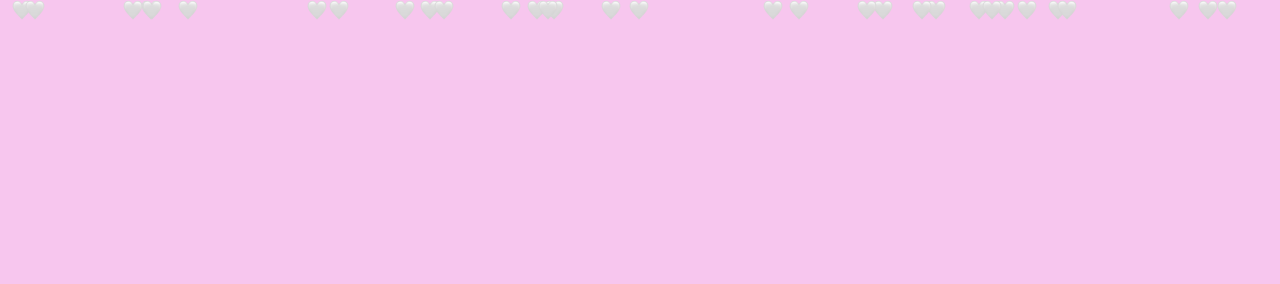
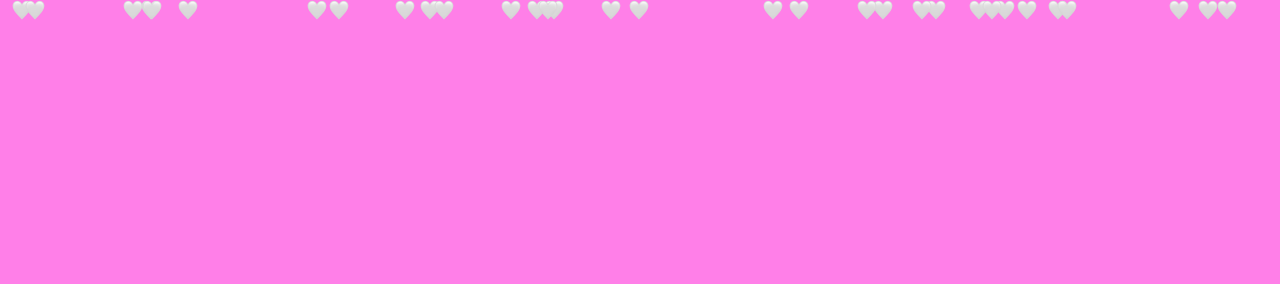
Before and after one commit to ujjwal-fsl/gift4saal, a plain HTML site: page two.html in a window 1280 px wide. Shown: the top 284 px of the page. Drawn offline with Linux system fonts and the light colour scheme.

Commit message:
Update two.css

```diff
--- a/two.css
+++ b/two.css
@@ -13,7 +13,7 @@ body {
     justify-content: center;
     align-items: center;
     height: 100vh;
-    background-color: #f7c6ee; /* Cute lovely pinkish purple background */
+    background-color: #ff7fe8; /* Cute lovely pinkish purple background */
     color: white;
     font-family: Arial, sans-serif;
   }
```
